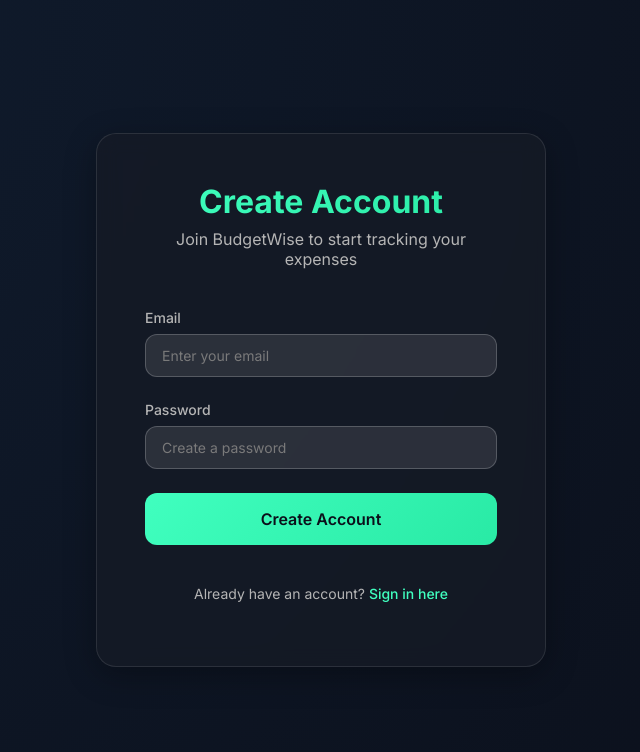
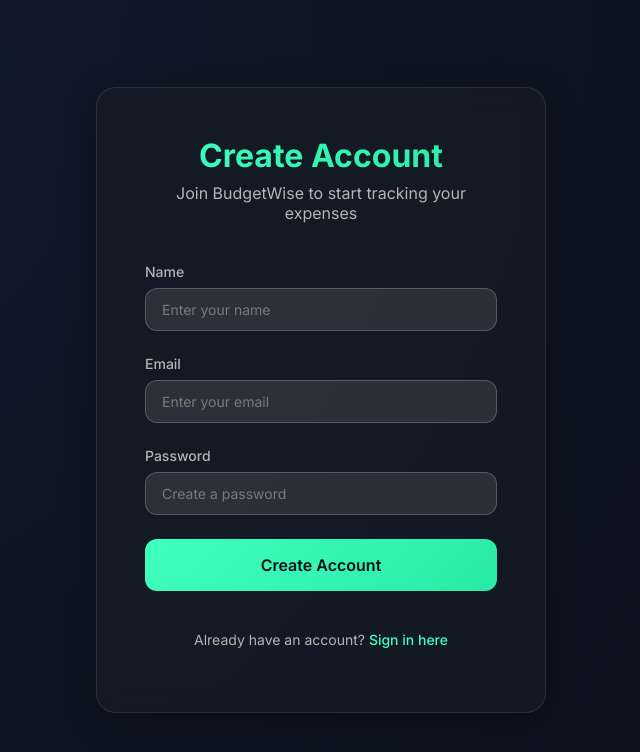
Before and after one commit to S-15-77/Expense_tracker, a React (Create React App) app: page /register in a window 1280 px wide. Shown: the top 752 px of the page, without its empty margins (319-959 px from the left). Built offline with nearby package versions, Linux system fonts and the light colour scheme; no server answers.

Commit message:
user bug issues fixed

```diff
--- a/src/components/Register.js
+++ b/src/components/Register.js
@@ -1,6 +1,7 @@
 import React, { useState } from 'react';
 import { createUserWithEmailAndPassword } from 'firebase/auth';
-import { auth } from '../firebase';
+import { collection, setDoc, doc } from 'firebase/firestore';
+import { auth, db } from '../firebase';
 import { useNavigate, Link } from 'react-router-dom';
 import './Register.css'; // ✅ Keep CSS import
 import { toast } from 'react-toastify';
@@ -8,6 +9,7 @@ import { toast } from 'react-toastify';
 function Register() {
   const [email, setEmail] = useState('');
   const [password, setPassword] = useState('');
+  const [name, setName] = useState('');
   const [isLoading, setIsLoading] = useState(false);
   const navigate = useNavigate();
 
@@ -15,7 +17,13 @@ function Register() {
     e.preventDefault();
     setIsLoading(true);
     try {
-      await createUserWithEmailAndPassword(auth, email, password);
+      const userCredential = await createUserWithEmailAndPassword(auth, email, password);
+      // Save user name in Firestore
+      await setDoc(doc(db, 'users', userCredential.user.uid), {
+        name,
+        email,
+        createdAt: new Date()
+      });
       navigate('/dashboard');
     } catch (error) {
       let message = '';
@@ -32,7 +40,6 @@ function Register() {
         default:
           message = error.message;
       }
-      // alert(message);
       toast.error(message);
     } finally {
       setIsLoading(false);
@@ -48,6 +55,18 @@ function Register() {
         </div>
 
         <form onSubmit={handleRegister} className="register-form">
+          <div className="form-group">
+            <label htmlFor="name">Name</label>
+            <input
+              id="name"
+              type="text"
+              placeholder="Enter your name"
+              value={name}
+              onChange={(e) => setName(e.target.value)}
+              required
+            />
+          </div>
+
           <div className="form-group">
             <label htmlFor="email">Email</label>
             <input
```
